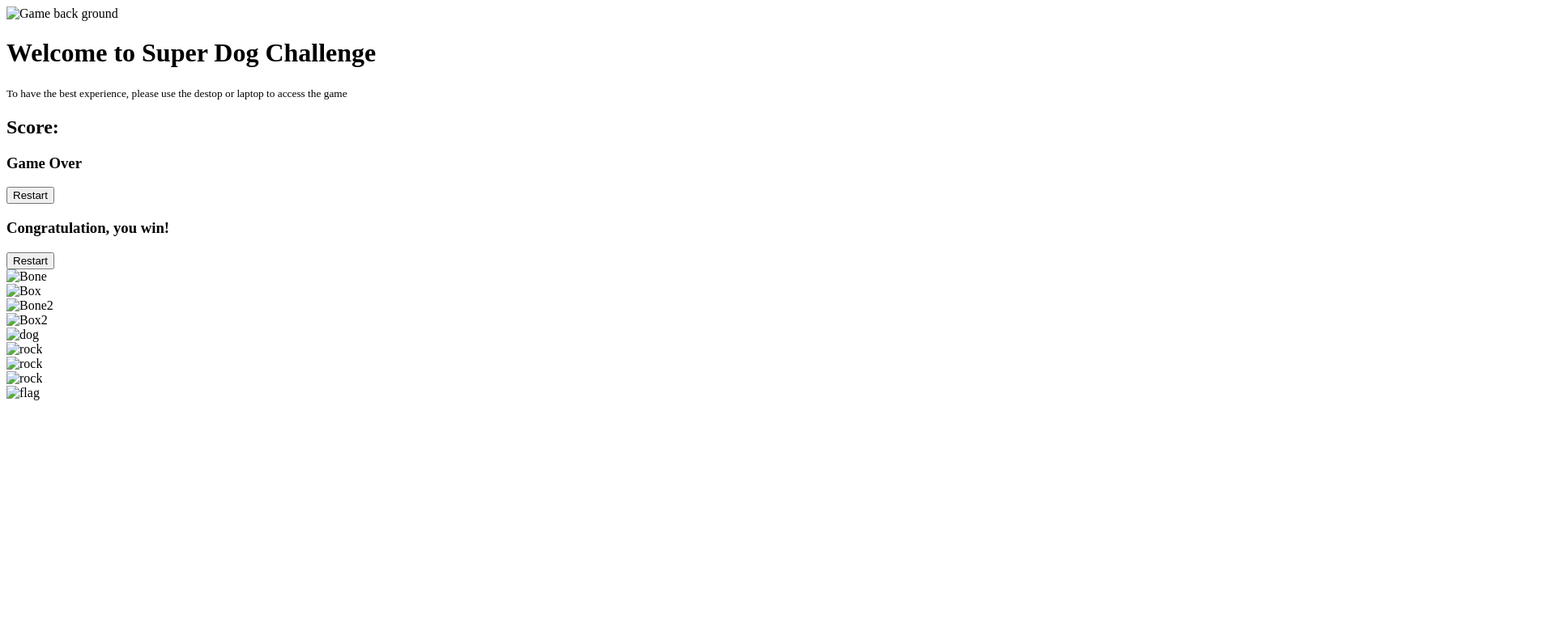
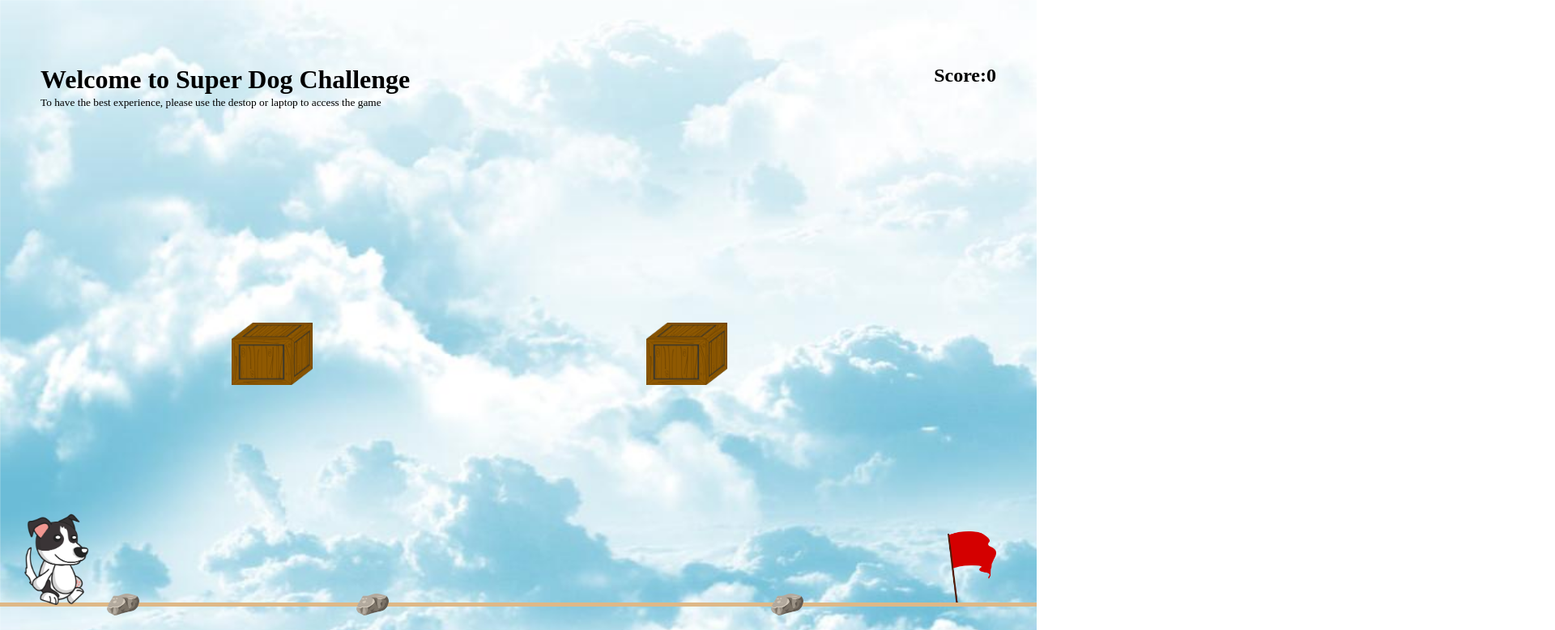
Before and after one commit to LiChenJoe/fac_Game, a plain HTML site: page index.html in a window 1280 px wide. Shown: the top 779 px of the page at 81% size, 1920 px wide, since content can reach past the window. Drawn offline with Linux system fonts and the light colour scheme; the site is published under a folder, as on GitHub Pages, so addresses that start at the root find nothing.

Commit message:
files update

```diff
--- a/index.html
+++ b/index.html
@@ -4,14 +4,14 @@
     <meta charset="UTF-8" />
     <meta http-equiv="X-UA-Compatible" content="IE=edge" />
     <meta name="viewport" content="width=device-width, initial-scale=1.0" />
-    <link rel="stylesheet" type="text/css" href="/style.css" />
+    <link rel="stylesheet" type="text/css" href="./style.css" />
     <title>Super Dog Callenge</title>
   </head>
   <body>
     <div class="container">
       <img
         class="backGround"
-        src="/image/background.png"
+        src="./image/background.png"
         alt="Game back ground"
       />
       <div class="text">
@@ -24,6 +24,7 @@
         </div>
         <h2>Score:</h2>
       </div>
+      `
       <div class="gameOver">
         <h3>Game Over</h3>
         <button>Restart</button>
@@ -34,33 +35,33 @@
       </div>
       <div class="boxDiv imgDiv">
         <div class="boneDiv">
-          <img class="bone" src="/image/bone.png" alt="Bone" />
+          <img class="bone" src="./image/bone.png" alt="Bone" />
         </div>
-        <img class="box" src="/image/box.png" alt="Box" />
+        <img class="box" src="./image/box.png" alt="Box" />
       </div>
       <div class="boxDivTwo imgDiv">
         <div class="boneDivTwo">
-          <img class="boneTwo" src="/image/bone.png" alt="Bone2" />
+          <img class="boneTwo" src="./image/bone.png" alt="Bone2" />
         </div>
-        <img class="boxTwo" src="/image/box.png" alt="Box2" />
+        <img class="boxTwo" src="./image/box.png" alt="Box2" />
       </div>
       <div class="dogCharacterDiv imgDiv">
-        <img class="dogCharacter" src="/image/dog_walking.png" alt="dog" />
+        <img class="dogCharacter" src="./image/dog_walking.png" alt="dog" />
       </div>
       <div class="rockDiv imgDiv">
-        <img class="rock" src="/image/rock.png" alt="rock" />
+        <img class="rock" src="./image/rock.png" alt="rock" />
       </div>
       <div class="rockDivTwo imgDiv">
-        <img class="rock" src="/image/rock.png" alt="rock" />
+        <img class="rock" src="./image/rock.png" alt="rock" />
       </div>
       <div class="rockDivThree imgDiv">
-        <img class="rock" src="/image/rock.png" alt="rock" />
+        <img class="rock" src="./image/rock.png" alt="rock" />
       </div>
       <div class="flagDiv imgDiv">
-        <img class="flag" src="/image/flag.png" alt="flag" />
+        <img class="flag" src="./image/flag.png" alt="flag" />
       </div>
       <div class="ground"></div>
-      <script src="/app.js"></script>
+      <script src="./app.js"></script>
     </div>
   </body>
 </html>
```
